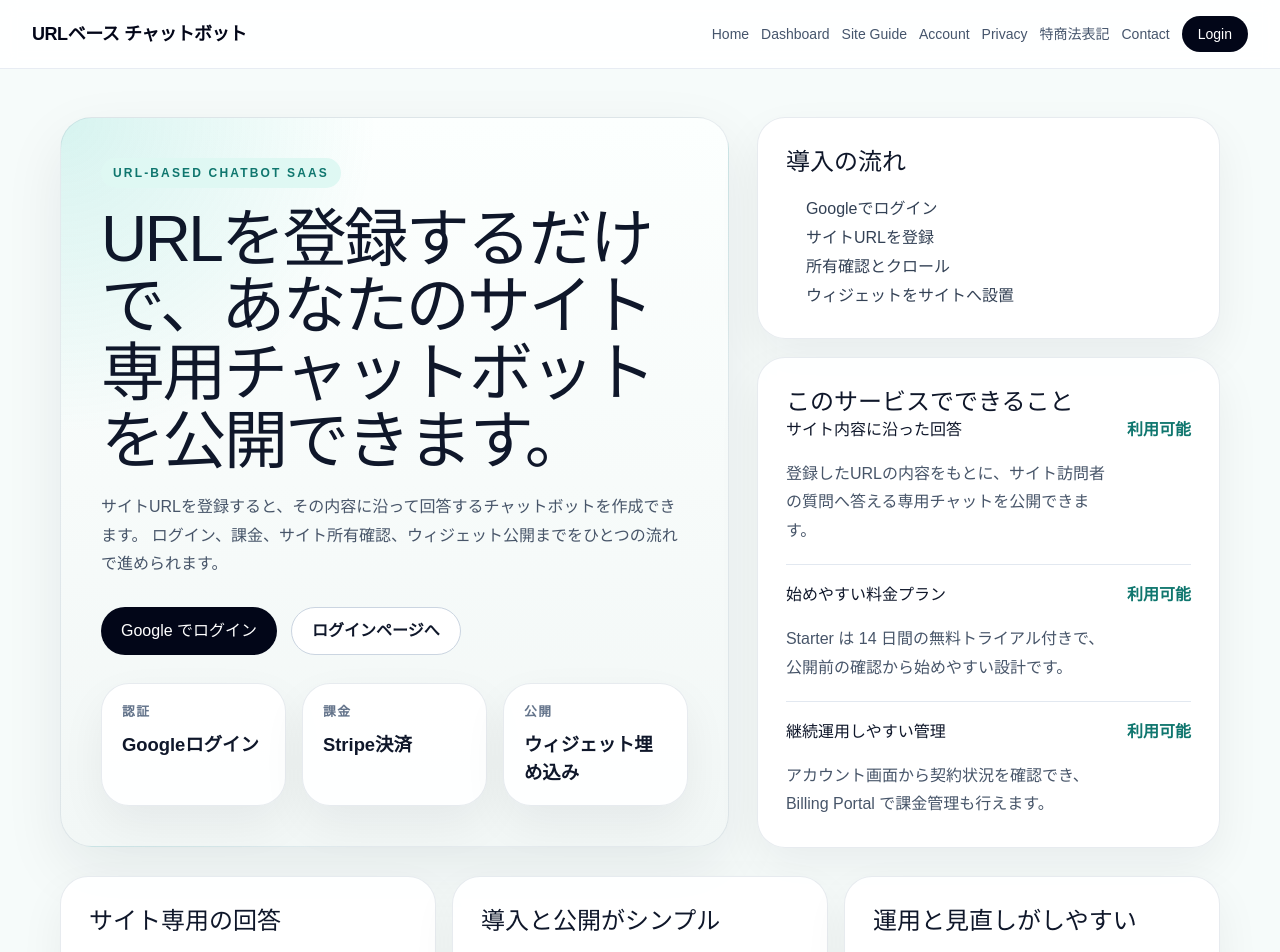
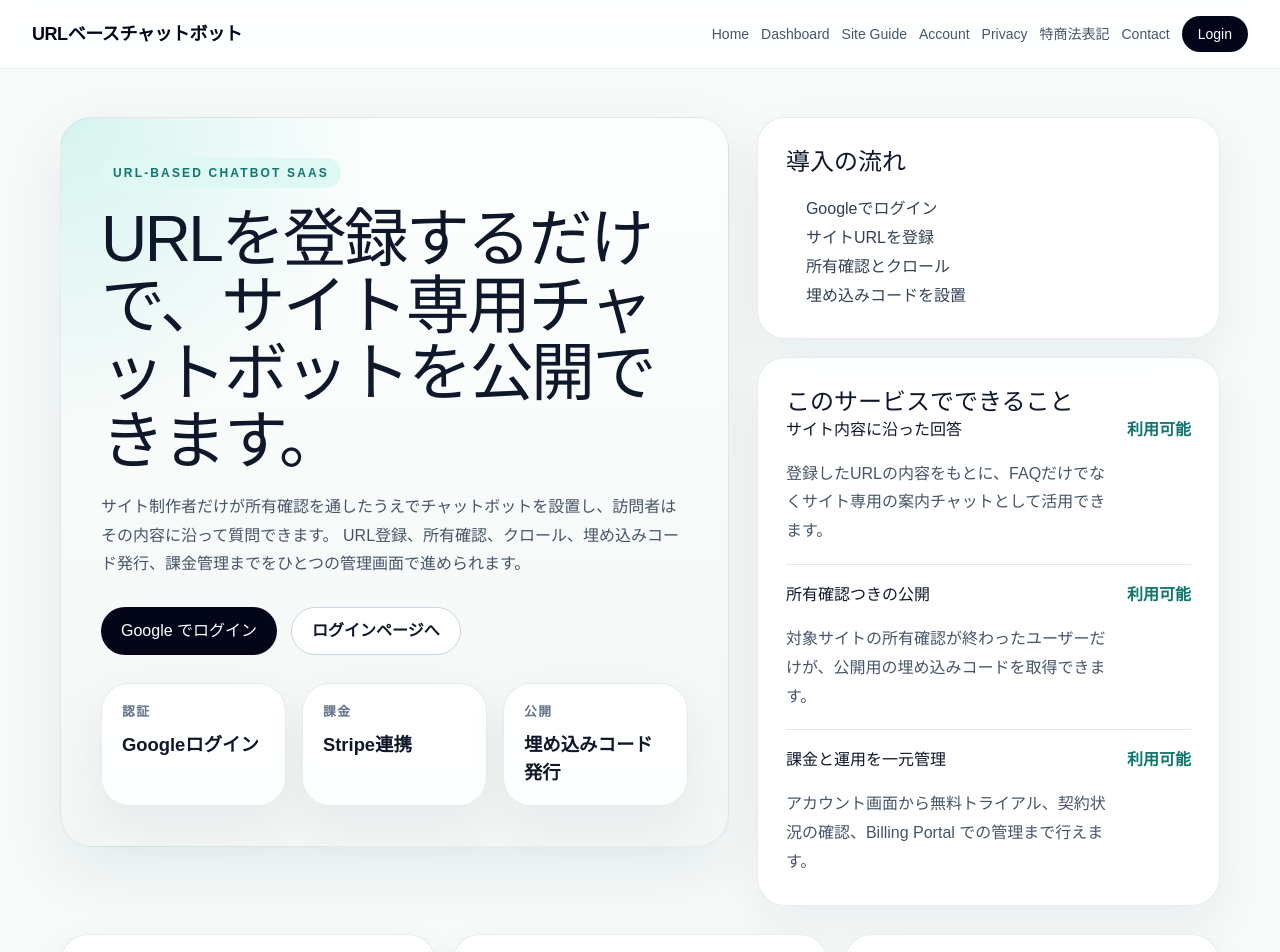
Before and after one commit to manafi362/threads-tool2, a Next.js app: page / in a window 1280 px wide. Shown: the top 952 px of the page. Built offline with nearby package versions, Linux system fonts and the light colour scheme; no server answers.

Commit message:
Add core technical SEO foundation

```diff
--- a/app/contact/page.tsx
+++ b/app/contact/page.tsx
@@ -1,7 +1,10 @@
-export const metadata = {
-  title: "Contact | URLベース チャットボット",
-  description: "URLベース チャットボット への問い合わせ先です。",
-};
+import { buildPageMetadata } from "../../lib/site-config";
+
+export const metadata = buildPageMetadata({
+  title: "お問い合わせ",
+  description: "URLベースチャットボットへのお問い合わせ先と導入相談の窓口です。",
+  path: "/contact",
+});
 
 export default function ContactPage() {
   return (
@@ -10,12 +13,12 @@ export default function ContactPage() {
 
       <div className="space-y-6 leading-8 text-slate-700">
         <p>
-          導入相談、デモ依頼、運用設計、料金プランの相談はここから受けられる想定です。
-          本番公開するときは、実在の窓口に差し替えてください。
+          導入相談、デモ依頼、活用設計、料金プランの相談はこちらから受け付けています。
+          本番公開に関するご質問や運用中の見直しもお気軽にお問い合わせください。
         </p>
 
         <section className="rounded-3xl border border-slate-200 bg-slate-50 p-6">
-          <h2 className="mb-3 text-xl font-semibold text-slate-900">連絡先の例</h2>
+          <h2 className="mb-3 text-xl font-semibold text-slate-900">連絡先</h2>
           <p>Email: product@example.com</p>
           <p>Slack: #threads-tool</p>
         </section>
@@ -23,8 +26,8 @@ export default function ContactPage() {
         <section>
           <h2 className="mb-2 text-xl font-semibold text-slate-900">相談できる内容</h2>
           <p>
-            クロール対象の設計、チャットボット精度、埋め込み方法、料金設計、
-            社内導入向けの権限や運用フローなど、販売前後で必要な内容を想定しています。
+            クロール対象の設計、チャットボット回答品質、埋め込み位置の改善、運用ルールの整備など、
+            公開後の改善に関する相談も受け付けています。
           </p>
         </section>
       </div>
--- a/app/layout.tsx
+++ b/app/layout.tsx
@@ -5,12 +5,34 @@ import Link from "next/link";
 import { signOutAction } from "./actions/auth";
 import { getOptionalUser } from "../lib/auth";
 import { getSiteVerificationEnv } from "../lib/env";
+import { getSiteUrl, SITE_DESCRIPTION, SITE_NAME, SITE_TITLE } from "../lib/site-config";
 
 import "./globals.css";
 
 export const metadata: Metadata = {
-  title: "URLベース チャットボット",
-  description: "URLを読み込んで内容に答えるチャットボットを販売・運用するためのアプリです。",
+  metadataBase: new URL(getSiteUrl()),
+  title: {
+    default: `${SITE_NAME} | ${SITE_TITLE}`,
+    template: `%s | ${SITE_NAME}`,
+  },
+  description: SITE_DESCRIPTION,
+  applicationName: SITE_NAME,
+  alternates: {
+    canonical: "/",
+  },
+  openGraph: {
+    title: `${SITE_NAME} | ${SITE_TITLE}`,
+    description: SITE_DESCRIPTION,
+    url: getSiteUrl(),
+    siteName: SITE_NAME,
+    locale: "ja_JP",
+    type: "website",
+  },
+  twitter: {
+    card: "summary_large_image",
+    title: `${SITE_NAME} | ${SITE_TITLE}`,
+    description: SITE_DESCRIPTION,
+  },
   verification: {
     google: "u5tcqf-H8kXnbZB6VVZvY8Fb0UnaAid2v6K1S0Ho2Dw",
   },
@@ -36,7 +58,7 @@ export default async function RootLayout({
           <header className="sticky top-0 z-40 border-b border-slate-200/80 bg-white/90 backdrop-blur">
             <div className="mx-auto flex max-w-7xl items-center justify-between gap-4 px-4 py-4 lg:px-8">
               <Link href="/" className="text-lg font-semibold tracking-tight text-slate-950">
-                URLベース チャットボット
+                {SITE_NAME}
               </Link>
               <nav className="flex flex-wrap items-center gap-3 text-sm text-slate-600">
                 <Link href="/" className="transition hover:text-slate-950">
@@ -85,7 +107,7 @@ export default async function RootLayout({
 
           <footer className="border-t border-slate-200 bg-white px-6 py-6 text-sm text-slate-600">
             <div className="mx-auto flex max-w-7xl flex-col gap-3 sm:flex-row sm:items-center sm:justify-between">
-              <p>© 2026 URLベース チャットボット</p>
+              <p>© 2026 {SITE_NAME}</p>
               <p>URLクロール、チャット回答、Stripe課金までをまとめた販売向けアプリ</p>
             </div>
           </footer>
--- a/app/page.tsx
+++ b/app/page.tsx
@@ -3,23 +3,61 @@ import Link from "next/link";
 import { getOptionalUser } from "@/lib/auth";
 import { PLAN_CATALOG } from "@/lib/billing";
 import { hasStripeEnv, hasSupabaseEnv } from "@/lib/env";
+import { buildPageMetadata, getSiteUrl, SITE_DESCRIPTION, SITE_NAME, SITE_TITLE } from "@/lib/site-config";
 import BillingButton from "./components/billing-button";
 import GoogleSignIn from "./components/google-sign-in";
+
+export const metadata = buildPageMetadata({
+  title: `${SITE_NAME} | ${SITE_TITLE}`,
+  description: SITE_DESCRIPTION,
+  path: "/",
+});
 
 export default async function HomePage() {
   const user = await getOptionalUser();
   const stripeReady = hasStripeEnv();
   const authReady = hasSupabaseEnv();
+  const siteUrl = getSiteUrl();
+
+  const structuredData = {
+    "@context": "https://schema.org",
+    "@type": "SoftwareApplication",
+    name: SITE_NAME,
+    applicationCategory: "BusinessApplication",
+    operatingSystem: "Web",
+    inLanguage: "ja",
+    url: siteUrl,
+    description: SITE_DESCRIPTION,
+    offers: [
+      {
+        "@type": "Offer",
+        name: PLAN_CATALOG.starter.name,
+        price: "4980",
+        priceCurrency: "JPY",
+      },
+      {
+        "@type": "Offer",
+        name: PLAN_CATALOG.growth.name,
+        price: "12800",
+        priceCurrency: "JPY",
+      },
+    ],
+  };
 
   return (
     <main className="landing-shell">
+      <script
+        type="application/ld+json"
+        dangerouslySetInnerHTML={{ __html: JSON.stringify(structuredData) }}
+      />
+
       <section className="hero-grid">
         <div className="hero-copy">
           <span className="hero-badge">URL-Based Chatbot SaaS</span>
-          <h1>URLを登録するだけで、あなたのサイト専用チャットボットを公開できます。</h1>
+          <h1>URLを登録するだけで、サイト専用チャットボットを公開できます。</h1>
           <p className="hero-lead">
-            サイトURLを登録すると、その内容に沿って回答するチャットボットを作成できます。
-            ログイン、課金、サイト所有確認、ウィジェット公開までをひとつの流れで進められます。
+            サイト制作者だけが所有確認を通したうえでチャットボットを設置し、訪問者はその内容に沿って質問できます。
+            URL登録、所有確認、クロール、埋め込みコード発行、課金管理までをひとつの管理画面で進められます。
           </p>
 
           <div className="hero-actions">
@@ -42,7 +80,7 @@ export default async function HomePage() {
             ) : (
               <>
                 <Link className="primary-button" href="/login">
-                  ログインを開始
+                  ログインして始める
                 </Link>
                 <Link className="secondary-button" href="#pricing">
                   料金プランを見る
@@ -53,8 +91,8 @@ export default async function HomePage() {
 
           <div className="metric-grid">
             <Metric title="認証" value="Googleログイン" />
-            <Metric title="課金" value="Stripe決済" />
-            <Metric title="公開" value="ウィジェット埋め込み" />
+            <Metric title="課金" value="Stripe連携" />
+            <Metric title="公開" value="埋め込みコード発行" />
           </div>
         </div>
 
@@ -65,7 +103,7 @@ export default async function HomePage() {
               <li>Googleでログイン</li>
               <li>サイトURLを登録</li>
               <li>所有確認とクロール</li>
-              <li>ウィジェットをサイトへ設置</li>
+              <li>埋め込みコードを設置</li>
             </ol>
           </div>
 
@@ -73,15 +111,15 @@ export default async function HomePage() {
             <h2>このサービスでできること</h2>
             <ReadinessRow
               title="サイト内容に沿った回答"
-              detail="登録したURLの内容をもとに、サイト訪問者の質問へ答える専用チャットを公開できます。"
+              detail="登録したURLの内容をもとに、FAQだけでなくサイト専用の案内チャットとして活用できます。"
             />
             <ReadinessRow
-              title="始めやすい料金プラン"
-              detail="Starter は 14 日間の無料トライアル付きで、公開前の確認から始めやすい設計です。"
+              title="所有確認つきの公開"
+              detail="対象サイトの所有確認が終わったユーザーだけが、公開用の埋め込みコードを取得できます。"
             />
             <ReadinessRow
-              title="継続運用しやすい管理"
-              detail="アカウント画面から契約状況を確認でき、Billing Portal で課金管理も行えます。"
+              title="課金と運用を一元管理"
+              detail="アカウント画面から無料トライアル、契約状況の確認、Billing Portal での管理まで行えます。"
             />
           </div>
         </div>
@@ -89,31 +127,26 @@ export default async function HomePage() {
 
       <section className="value-grid">
         <ValueCard
-          title="サイト専用の回答"
-          body="FAQだけでなく、登録したサイトの情報をもとにした案内チャットとして活用できます。"
+          title="サイト制作者だけが公開可能"
+          body="所有確認トークンを対象サイトへ設置できた場合だけ、公開チャットボットの利用とクロールを許可します。"
         />
         <ValueCard
-          title="導入と公開がシンプル"
-          body="URL登録からチャットの確認、サイト埋め込みまでをひとつの流れで進められます。"
+          title="安全確認つきのクロール"
+          body="危険URL判定、内部ネットワーク遮断、危険な拡張子や管理系パスの拒否など、公開前提の安全対策を組み込んでいます。"
         />
         <ValueCard
-          title="運用と見直しがしやすい"
-          body="課金状況やクロール状態、保存された会話ログを見ながら改善を進められます。"
+          title="運用しやすい管理画面"
+          body="クロール状況、所有確認、チャットプレビュー、埋め込みコード、課金状態をひとつの画面で確認できます。"
         />
       </section>
 
       <section className="pricing-section" id="pricing">
         <div className="section-copy">
           <span className="section-label">Pricing</span>
-          <h2>導入規模に合わせて選べるシンプルな料金プラン</h2>
+          <h2>公開前の検証から運用開始まで進めやすい料金プラン</h2>
           <p>
-            まずは無料トライアル付きの Starter から始めて、必要に応じて Growth に移行できます。
+            まずは無料トライアル付きの Starter から始めて、複数サイト運用や継続改善が必要になったら Growth に移行できます。
           </p>
-          {!authReady ? (
-            <p className="inline-note">
-              ログイン開始には Supabase の認証設定が必要です。環境変数を設定してから確認してください。
-            </p>
-          ) : null}
         </div>
 
         <div className="plan-grid">
--- a/app/privacy/page.tsx
+++ b/app/privacy/page.tsx
@@ -1,7 +1,10 @@
-export const metadata = {
-  title: "Privacy | URLベース チャットボット",
-  description: "URLベース チャットボット のプライバシーポリシーです。",
-};
+import { buildPageMetadata } from "../../lib/site-config";
+
+export const metadata = buildPageMetadata({
+  title: "プライバシーポリシー",
+  description: "URLベースチャットボットのプライバシーポリシーです。",
+  path: "/privacy",
+});
 
 export default function PrivacyPage() {
   return (
@@ -10,18 +13,18 @@ export default function PrivacyPage() {
 
       <div className="space-y-8 leading-8 text-slate-700">
         <section>
-          <h2 className="mb-2 text-xl font-semibold text-slate-900">1. 取得する情報</h2>
+          <h2 className="mb-2 text-xl font-semibold text-slate-900">1. 収集する情報</h2>
           <p>
-            このアプリでは、クロール対象の URL、取得したページ本文、チャットの質問内容、
-            回答ログ、ログイン情報、課金処理に必要な識別子を扱います。
+            このアプリでは、クロール対象のURL、取得したページ本文、チャットの質問内容、
+            ログイン情報、課金管理に必要な最小限の情報を取り扱います。
           </p>
         </section>
 
         <section>
           <h2 className="mb-2 text-xl font-semibold text-slate-900">2. 利用目的</h2>
           <p>
-            取得した情報は、サイト内容に基づく回答生成、ウィジェット提供、
-            会話履歴の確認、認証、課金、運用改善のために利用します。
+            取得した情報は、サイト内容に沿った回答生成、ウィジェット表示、利用状況の確認、
+            課金管理、品質改善のために利用します。
           </p>
         </section>
 
@@ -34,10 +37,9 @@ export default function PrivacyPage() {
         </section>
 
         <section>
-          <h2 className="mb-2 text-xl font-semibold text-slate-900">4. 運用時の注意</h2>
+          <h2 className="mb-2 text-xl font-semibold text-slate-900">4. 保存期間と管理</h2>
           <p>
-            このページはプロトタイプ向けの雛形です。本番公開前には、実際の保存期間、
-            利用目的、問い合わせ窓口、第三者提供の有無に合わせて更新してください。
+            データは運用上必要な期間保存し、不要になった情報は管理画面や運用フローに沿って削除・更新します。
           </p>
         </section>
       </div>
--- /dev/null
+++ b/lib/site-config.ts
@@ -0,0 +1,51 @@
+import type { Metadata } from "next";
+
+export const SITE_NAME = "URLベースチャットボット";
+export const SITE_TITLE = "URLを登録するだけでサイト専用チャットボットを公開できるSaaS";
+export const SITE_DESCRIPTION =
+  "URLベースチャットボットは、サイトURLの登録・所有確認・クロール・埋め込みコード発行までをまとめて行える日本語対応のチャットボットSaaSです。";
+
+export function getSiteUrl() {
+  const value = process.env.NEXT_PUBLIC_APP_URL?.trim();
+
+  if (!value) {
+    return "https://url-based-chatbot.vercel.app";
+  }
+
+  return value.replace(/\/$/, "");
+}
+
+export function buildPageMetadata({
+  title,
+  description,
+  path = "/",
+}: {
+  title: string;
+  description: string;
+  path?: string;
+}): Metadata {
+  const siteUrl = getSiteUrl();
+  const canonicalPath = path === "/" ? "/" : `/${path.replace(/^\/+/, "")}`;
+  const url = `${siteUrl}${canonicalPath === "/" ? "" : canonicalPath}`;
+
+  return {
+    title,
+    description,
+    alternates: {
+      canonical: canonicalPath,
+    },
+    openGraph: {
+      title,
+      description,
+      url,
+      siteName: SITE_NAME,
+      locale: "ja_JP",
+      type: "website",
+    },
+    twitter: {
+      card: "summary_large_image",
+      title,
+      description,
+    },
+  };
+}
```
Also changed, not shown: app/robots.ts (added, +26 -0 lines), app/sitemap.ts (added, +47 -0 lines).
